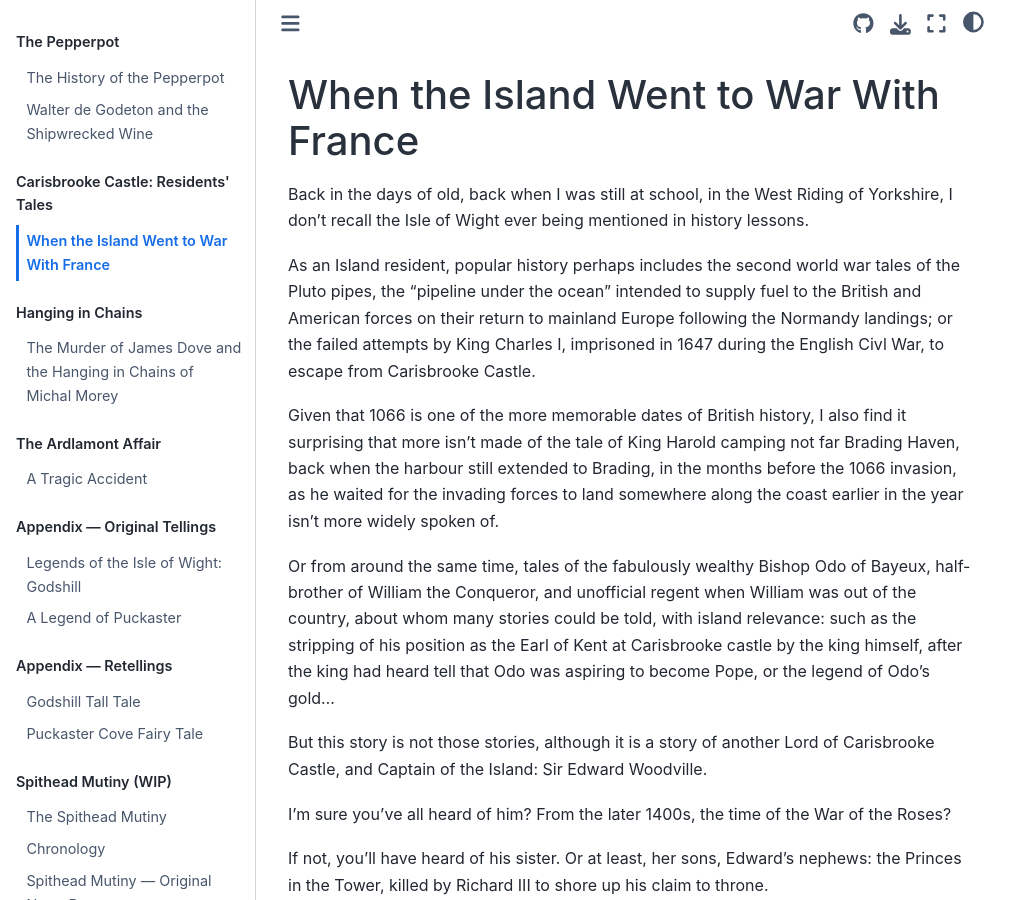
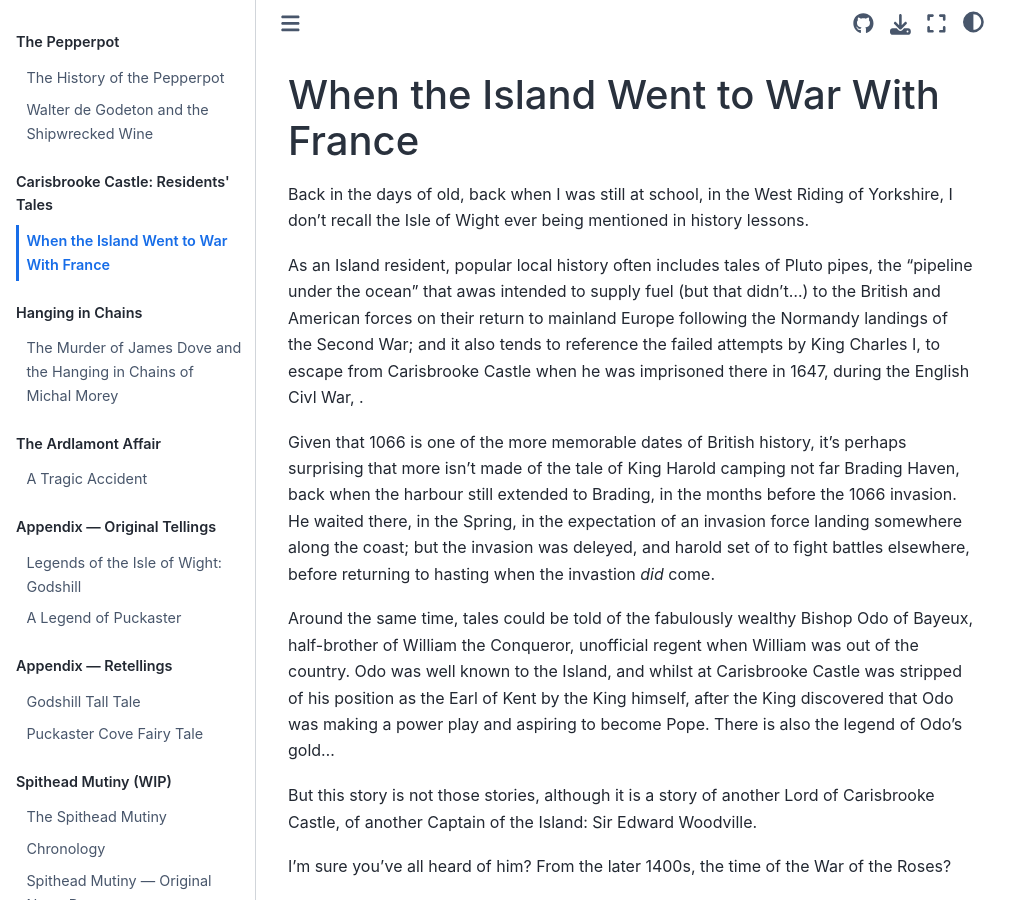
Before and after one commit to psychemedia/island-storynotes, a Jupyter Book: the page built from edward-woodville.md, in a window 1280 px wide and 900 px high. Shown: the whole window, without its empty margins (0-1031 px from the left). Built offline with Jupyter Book 1.0.4 settings and Sphinx 7.4.7 and the Sphinx Book theme 1.1.4, drawn with Linux system fonts in a browser that asks for light colours.

Commit message:
Update edward-woodville.md

```diff
--- a/edward-woodville.md
+++ b/edward-woodville.md
@@ -2,13 +2,13 @@
 
 Back in the days of old, back when I was still at school, in the West Riding of Yorkshire, I don't recall the Isle of Wight ever being mentioned in history lessons.
 
-As an Island resident, popular history perhaps includes the second world war tales of the Pluto pipes, the "pipeline under the ocean" intended to supply fuel to the British and American forces on their return to mainland Europe following the Normandy landings; or the failed attempts by King Charles I, imprisoned in 1647 during the English Civl War, to escape from Carisbrooke Castle.
+As an Island resident, popular local history often includes tales of Pluto pipes, the "pipeline under the ocean" that awas intended to supply fuel (but that didn't...) to the British and American forces on their return to mainland Europe following the Normandy landings of the Second War; and it also tends to reference the failed attempts by King Charles I, to escape from Carisbrooke Castle when he was imprisoned there in 1647, during the English Civl War, .
 
-Given that 1066 is one of the more memorable dates of British history, I also find it surprising that more isn't made of the tale of King Harold camping not far Brading Haven, back when the harbour still extended to Brading, in the months before the 1066 invasion, as he waited for the invading forces to land somewhere along the coast earlier in the year isn't more widely spoken of.
+Given that 1066 is one of the more memorable dates of British history, it's perhaps surprising that more isn't made of the tale of King Harold camping not far Brading Haven, back when the harbour still extended to Brading, in the months before the 1066 invasion. He waited there, in the Spring, in the expectation of an invasion force landing somewhere along the coast; but the invasion was deleyed, and harold set of to fight battles elsewhere, before returning to hasting when the invastion *did* come.
 
-Or from around the same time, tales of the fabulously wealthy Bishop Odo of Bayeux, half-brother of William the Conqueror, and unofficial regent when William was out of the country, about whom many stories could be told, with island relevance: such as the stripping of his position as the Earl of Kent at Carisbrooke castle by the king himself, after the king had heard tell that Odo was aspiring to become Pope, or the legend of Odo's gold...
+Around the same time, tales could be told of the fabulously wealthy Bishop Odo of Bayeux, half-brother of William the Conqueror, unofficial regent when William was out of the country. Odo was well known to the Island, and whilst at Carisbrooke Castle was stripped of his position as the Earl of Kent by the King himself, after the King discovered that Odo was making a power play and aspiring to become Pope. There is also the legend of Odo's gold...
 
-But this story is not those stories, although it is a story of another Lord of Carisbrooke Castle, and Captain of the Island: Sir Edward Woodville.
+But this story is not those stories, although it is a story of another Lord of Carisbrooke Castle, of another Captain of the Island: Sir Edward Woodville.
 
 I'm sure you've all heard of him? From the later 1400s, the time of the War of the Roses?
 
```
